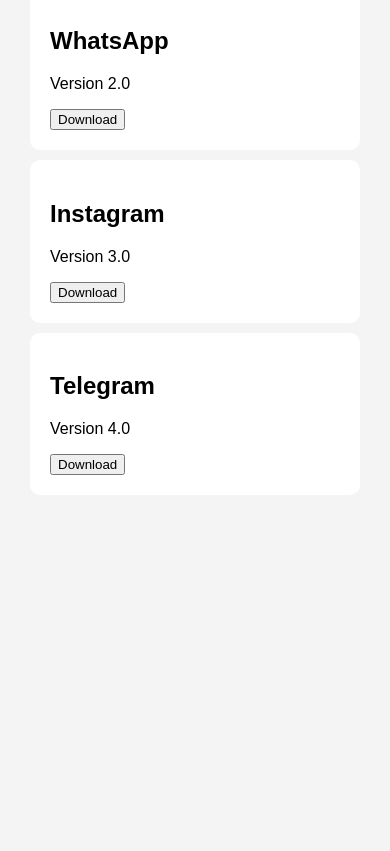
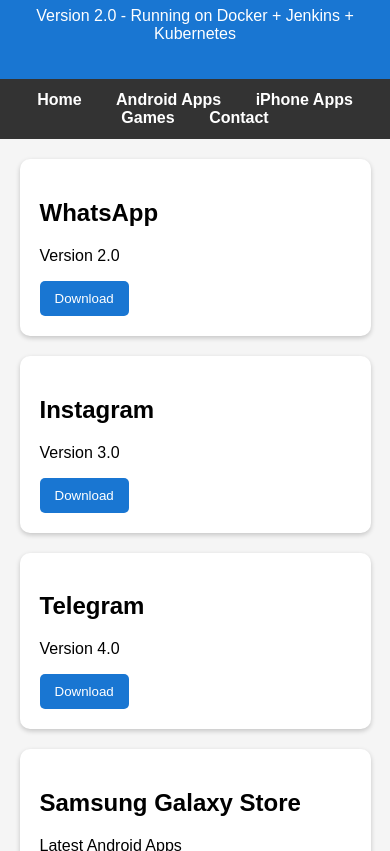
Before and after one commit to ingawalekar/devops-lab, a plain HTML site: page index.html in a window 390 px wide. Shown: the part 131-982 px from the top of the page. Before the commit the page ends 844 px from the top, so only its background shows below. Drawn offline with Linux system fonts and the light colour scheme.

Commit message:
Mobile App Store V2

```diff
--- a/index.html
+++ b/index.html
@@ -1,25 +1,88 @@
 <!DOCTYPE html>
 <html>
 <head>
+<meta charset="UTF-8">
 <title>Ganesh Mobile App Store</title>
+
 <style>
+
 body {
-    font-family: Arial;
-    background: #f4f4f4;
-    margin: 20px;
+    font-family: Arial, sans-serif;
+    background: #f5f5f5;
+    margin: 0;
+    padding: 0;
 }
+
+.header {
+    background: #1976d2;
+    color: white;
+    padding: 20px;
+    text-align: center;
+}
+
+.nav {
+    background: #333;
+    padding: 12px;
+    text-align: center;
+}
+
+.nav a {
+    color: white;
+    text-decoration: none;
+    margin: 15px;
+    font-weight: bold;
+}
+
+.container {
+    width: 90%;
+    margin: auto;
+    padding-top: 20px;
+}
+
 .card {
     background: white;
     padding: 20px;
-    margin: 10px;
     border-radius: 10px;
+    margin-bottom: 20px;
+    box-shadow: 0px 2px 5px rgba(0,0,0,0.2);
 }
+
+button {
+    background: #1976d2;
+    color: white;
+    border: none;
+    padding: 10px 15px;
+    border-radius: 5px;
+    cursor: pointer;
+}
+
+.footer {
+    text-align: center;
+    padding: 20px;
+    background: #333;
+    color: white;
+    margin-top: 30px;
+}
+
 </style>
 </head>
 
 <body>
 
+<div class="header">
     <h1>📱 Ganesh Mobile App Store</h1>
+    <p>Version 2.0 - Running on Docker + Jenkins + Kubernetes</p>
+</div>
+
+<div class="nav">
+    <a href="#">Home</a>
+    <a href="#">Android Apps</a>
+    <a href="#">iPhone Apps</a>
+    <a href="#">Games</a>
+    <a href="#">Contact</a>
+</div>
+
+<div class="container">
 
     <div class="card">
         <h2>WhatsApp</h2>
@@ -39,5 +102,23 @@ body {
         <button>Download</button>
     </div>
 
+    <div class="card">
+        <h2>Samsung Galaxy Store</h2>
+        <p>Latest Android Apps</p>
+        <button>Download</button>
+    </div>
+
+    <div class="card">
+        <h2>Apple App Store</h2>
+        <p>iPhone Applications</p>
+        <button>Download</button>
+    </div>
+
+</div>
+
+<div class="footer">
+    Built by Ganesh | Jenkins CI/CD | Docker | Kubernetes
+</div>
+
 </body>
 </html>
```
Lines whose indentation alone changed are shown as unchanged.
